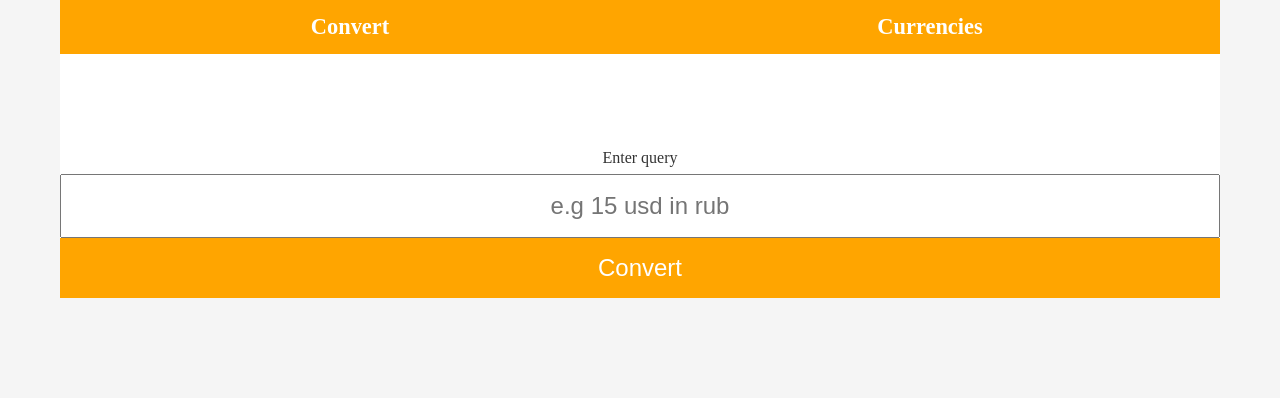
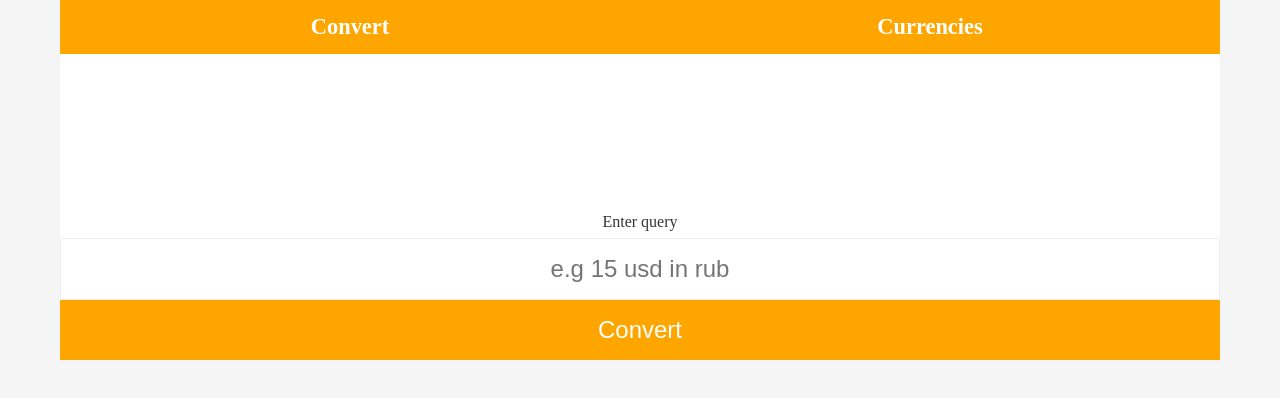
Before and after one commit to ilyasgaripov97/currency-converter, a React app: page / in a window 1280 px wide. Shown: the top 398 px of the page. Built offline with nearby package versions, Linux system fonts and the light colour scheme; no server answers; a web font is replaced by a local one.

Commit message:
Tweak css for currency converter.

```diff
--- a/src/pages/CurrencyConverter.css
+++ b/src/pages/CurrencyConverter.css
@@ -6,6 +6,7 @@
 .output {
   font-size: 3rem;
   font-weight: bolder;
+  min-height: 4rem;
   padding: 3rem 0;
 }
 
@@ -23,6 +24,7 @@ form {
 input[type="text"] {
   font-size: 1.5rem;
   text-align: center;
+  border: 1px solid #efefef;
   padding: 1rem 0;
 }
 
```
